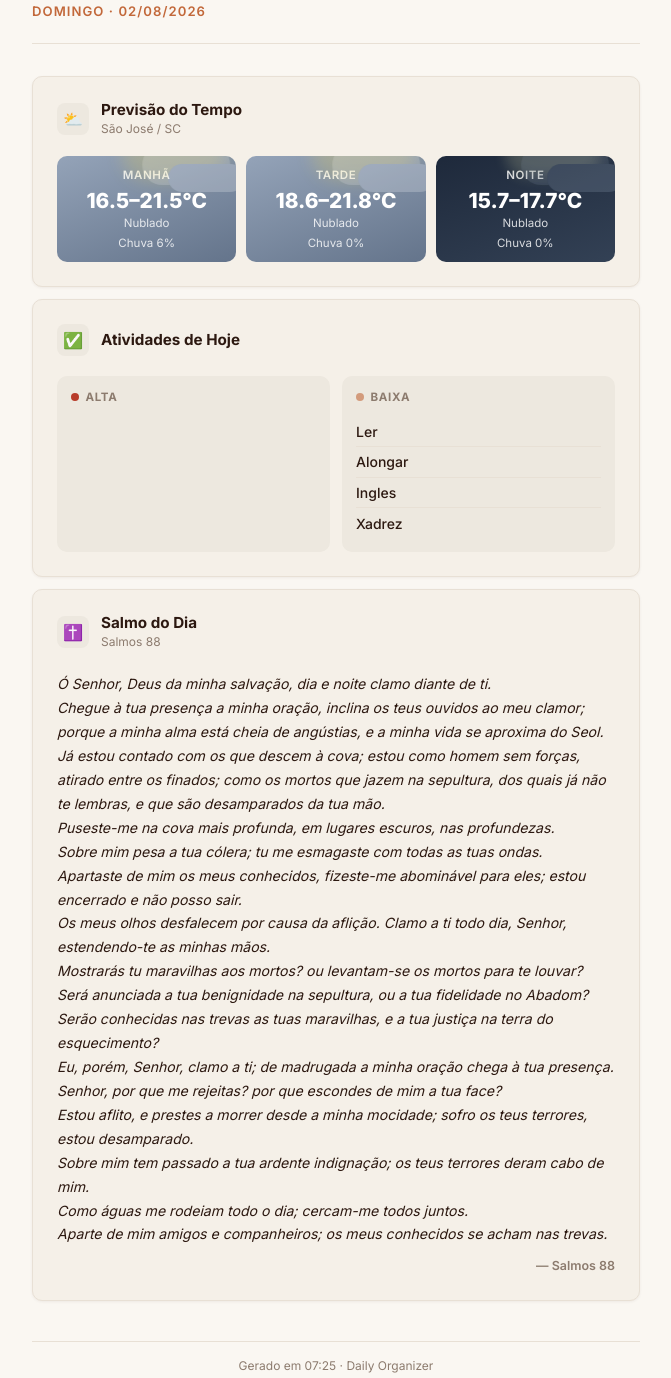
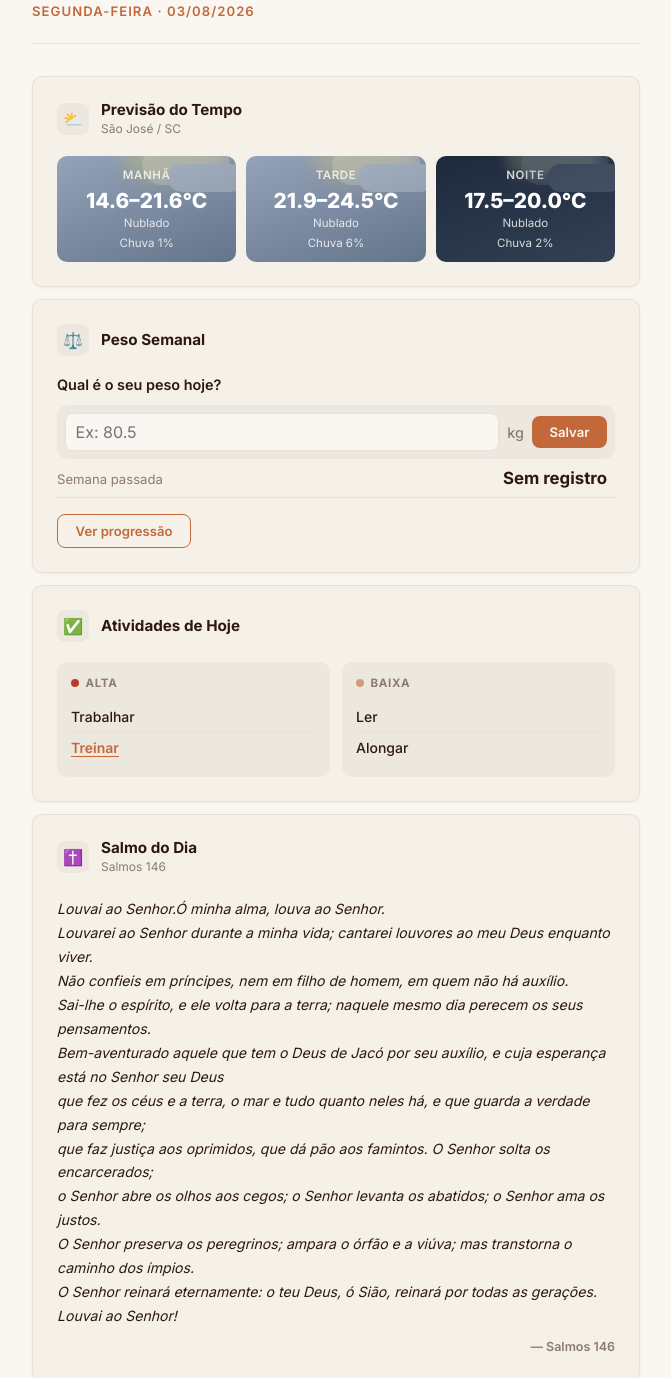
Before and after one commit to Flavio-Nieland/Daily-Planner, a plain HTML site: page docs/index.html in a window 1280 px wide. Shown: the part 104-1482 px from the top of the page, without its empty margins (304-975 px from the left). Drawn offline with nearby package versions, Linux system fonts and the light colour scheme.

Commit message:
chore: site do dia 2026-08-03

```diff
--- a/docs/index.html
+++ b/docs/index.html
@@ -4,7 +4,7 @@
 <head>
     <meta charset="UTF-8">
     <meta name="viewport" content="width=device-width, initial-scale=1.0">
-    <title>Seu Dia — 02/08/2026</title>
+    <title>Seu Dia — 03/08/2026</title>
     <link rel="preconnect" href="https://fonts.googleapis.com">
     <link rel="preconnect" href="https://fonts.gstatic.com" crossorigin>
     <link href="https://fonts.googleapis.com/css2?family=Inter:wght@400;500;600;700;800&family=Playfair+Display:wght@700&display=swap" rel="stylesheet">
@@ -562,7 +562,7 @@
 
     <div class="hero">
         <h1>Bom dia, Flávio!</h1>
-        <p class="hero-sub">Domingo &middot; 02/08/2026</p>
+        <p class="hero-sub">Segunda-feira &middot; 03/08/2026</p>
     </div>
 
     <!-- Previsão do Tempo -->
@@ -577,25 +577,130 @@
         <div class="weather-grid">
             <div class="weather-period wx-cloudy">
                 <div class="period-label">Manhã</div>
-                <div class="temp">16.5–21.5°C</div>
+                <div class="temp">14.6–21.6°C</div>
+                <div class="condition">Nublado</div>
+                <div class="rain">Chuva 1%</div>
+            </div>
+            <div class="weather-period wx-cloudy">
+                <div class="period-label">Tarde</div>
+                <div class="temp">21.9–24.5°C</div>
                 <div class="condition">Nublado</div>
                 <div class="rain">Chuva 6%</div>
             </div>
-            <div class="weather-period wx-cloudy">
-                <div class="period-label">Tarde</div>
-                <div class="temp">18.6–21.8°C</div>
-                <div class="condition">Nublado</div>
-                <div class="rain">Chuva 0%</div>
-            </div>
             <div class="weather-period wx-cloudy-night">
                 <div class="period-label">Noite</div>
-                <div class="temp">15.7–17.7°C</div>
+                <div class="temp">17.5–20.0°C</div>
                 <div class="condition">Nublado</div>
-                <div class="rain">Chuva 0%</div>
+                <div class="rain">Chuva 2%</div>
             </div>
         </div>
     </div>
 
+
+    <!-- Peso Semanal (apenas segunda-feira) -->
+    <div class="card" id="weight-card">
+        <div class="sec-head">
+            <span class="sec-icon">⚖️</span>
+            <span class="sec-title">Peso Semanal</span>
+        </div>
+
+        <div id="weight-entry-section">
+            <p class="weight-question">Qual é o seu peso hoje?</p>
+            <div class="weight-input-row">
+                <input type="number" id="weight-input" step="0.1" min="30" max="250" placeholder="Ex: 80.5">
+                <span class="weight-unit">kg</span>
+                <button class="btn-primary" onclick="saveWeight()">Salvar</button>
+            </div>
+        </div>
+
+        <div id="weight-saved-section" style="display:none">
+            <div class="weight-row">
+                <span class="weight-row-label">Hoje</span>
+                <span class="weight-row-value" id="today-weight-display">--</span>
+            </div>
+        </div>
+
+        <div class="weight-row">
+            <span class="weight-row-label">Semana passada</span>
+            <span class="weight-row-value" id="last-week-display">--</span>
+            <span id="weight-diff"></span>
+        </div>
+
+        <button class="btn-chart btn-outline" onclick="toggleChart()">Ver progressão</button>
+        <div id="chart-container" style="display:none">
+            <canvas id="weight-chart"></canvas>
+        </div>
+    </div>
+
+    <script src="https://cdn.jsdelivr.net/npm/chart.js@4/dist/chart.umd.min.js"></script>
+    <script>
+        const WK = 'daily-organizer-weights';
+        function getWeights() { return JSON.parse(localStorage.getItem(WK) || '{}'); }
+        function todayKey() { const d = new Date(); return d.toISOString().split('T')[0]; }
+        function lastMondayKey() { const d = new Date(); d.setDate(d.getDate() - 7); return d.toISOString().split('T')[0]; }
+
+        function saveWeight() {
+            const input = document.getElementById('weight-input');
+            const val = parseFloat(input.value.replace(',', '.'));
+            if (isNaN(val) || val < 30 || val > 250) return;
+            const weights = getWeights();
+            weights[todayKey()] = val;
+            localStorage.setItem(WK, JSON.stringify(weights));
+            showSavedState(val);
+            updateLastWeek(val);
+        }
+
+        function showSavedState(todayVal) {
+            document.getElementById('weight-entry-section').style.display = 'none';
+            const saved = document.getElementById('weight-saved-section');
+            saved.style.display = 'block';
+            document.getElementById('today-weight-display').textContent = todayVal + ' kg';
+        }
+
+        function updateLastWeek(todayVal) {
+            const weights = getWeights();
+            const last = weights[lastMondayKey()];
+            const el = document.getElementById('last-week-display');
+            const diffEl = document.getElementById('weight-diff');
+            if (last !== undefined) {
+                el.textContent = last + ' kg';
+                if (todayVal !== null && todayVal !== undefined) {
+                    const diff = (todayVal - last).toFixed(1);
+                    if (diff > 0)      diffEl.innerHTML = '<span class="weight-diff-pos">+' + diff + ' kg</span>';
+                    else if (diff < 0) diffEl.innerHTML = '<span class="weight-diff-neg">' + diff + ' kg</span>';
+                    else               diffEl.textContent = '= igual';
+                }
+            } else { el.textContent = 'Sem registro'; }
+        }
+
+        function toggleChart() {
+            const container = document.getElementById('chart-container');
+            if (container.style.display === 'none') { container.style.display = 'block'; renderChart(); }
+            else { container.style.display = 'none'; }
+        }
+
+        function renderChart() {
+            const weights = getWeights();
+            const entries = Object.entries(weights).sort(([a],[b]) => a.localeCompare(b));
+            if (entries.length === 0) return;
+            const labels = entries.map(([date]) => { const [y,m,d] = date.split('-'); return d+'/'+m; });
+            const data = entries.map(([,v]) => v);
+            const ctx = document.getElementById('weight-chart').getContext('2d');
+            if (window._wChart) window._wChart.destroy();
+            window._wChart = new Chart(ctx, {
+                type: 'line',
+                data: { labels, datasets: [{ label: 'Peso', data, borderColor: '#2563eb', backgroundColor: 'rgba(37,99,235,.08)', tension: .35, pointRadius: 5, pointBackgroundColor: '#2563eb', fill: true }] },
+                options: { responsive: true, plugins: { legend: { display: false } }, scales: { y: { beginAtZero: false, ticks: { callback: v => v + ' kg' } } } }
+            });
+        }
+
+        document.addEventListener('DOMContentLoaded', () => {
+            const weights = getWeights();
+            const today = weights[todayKey()];
+            if (today !== undefined) showSavedState(today);
+            updateLastWeek(today ?? null);
+        });
+    </script>
 
 
     <!-- Atividades do Dia -->
@@ -610,6 +715,18 @@
                     <span class="prio-dot dot-high"></span> Alta
                 </div>
                 <ul class="activity-list">
+
+                    <li class="activity-item">
+
+                            <span class="activity-name">trabalhar</span>
+
+                    </li>
+
+                    <li class="activity-item">
+
+                            <a href="treino.html" class="activity-link">treinar</a>
+
+                    </li>
 
                 </ul>
             </div>
@@ -631,18 +748,6 @@
 
                     </li>
 
-                    <li class="activity-item">
-
-                            <span class="activity-name">ingles</span>
-
-                    </li>
-
-                    <li class="activity-item">
-
-                            <span class="activity-name">xadrez</span>
-
-                    </li>
-
                 </ul>
             </div>
         </div>
@@ -659,35 +764,27 @@
             <span class="sec-icon">✝️</span>
             <div class="sec-texts">
                 <span class="sec-title">Salmo do Dia</span>
-                <span class="sec-sub">Salmos 88</span>
+                <span class="sec-sub">Salmos 146</span>
             </div>
         </div>
         <div class="psalm-body">
-            <p class="psalm-text">Ó Senhor, Deus da minha salvação, dia e noite clamo diante de ti.
-Chegue à tua presença a minha oração, inclina os teus ouvidos ao meu clamor;
-porque a minha alma está cheia de angústias, e a minha vida se aproxima do Seol.
-Já estou contado com os que descem à cova; estou como homem sem forças,
-atirado entre os finados; como os mortos que jazem na sepultura, dos quais já não te lembras, e que são desamparados da tua mão.
-Puseste-me na cova mais profunda, em lugares escuros, nas profundezas.
-Sobre mim pesa a tua cólera; tu me esmagaste com todas as tuas ondas.
-Apartaste de mim os meus conhecidos, fizeste-me abominável para eles; estou encerrado e não posso sair.
-Os meus olhos desfalecem por causa da aflição. Clamo a ti todo dia, Senhor, estendendo-te as minhas mãos.
-Mostrarás tu maravilhas aos mortos? ou levantam-se os mortos para te louvar?
-Será anunciada a tua benignidade na sepultura, ou a tua fidelidade no Abadom?
-Serão conhecidas nas trevas as tuas maravilhas, e a tua justiça na terra do esquecimento?
-Eu, porém, Senhor, clamo a ti; de madrugada a minha oração chega à tua presença.
-Senhor, por que me rejeitas? por que escondes de mim a tua face?
-Estou aflito, e prestes a morrer desde a minha mocidade; sofro os teus terrores, estou desamparado.
-Sobre mim tem passado a tua ardente indignação; os teus terrores deram cabo de mim.
-Como águas me rodeiam todo o dia; cercam-me todos juntos.
-Aparte de mim amigos e companheiros; os meus conhecidos se acham nas trevas.</p>
-            <div class="psalm-ref">— Salmos 88</div>
+            <p class="psalm-text">Louvai ao Senhor.Ó minha alma, louva ao Senhor.
+Louvarei ao Senhor durante a minha vida; cantarei louvores ao meu Deus enquanto viver.
+Não confieis em príncipes, nem em filho de homem, em quem não há auxílio.
+Sai-lhe o espírito, e ele volta para a terra; naquele mesmo dia perecem os seus pensamentos.
+Bem-aventurado aquele que tem o Deus de Jacó por seu auxílio, e cuja esperança está no Senhor seu Deus
+que fez os céus e a terra, o mar e tudo quanto neles há, e que guarda a verdade para sempre;
+que faz justiça aos oprimidos, que dá pão aos famintos. O Senhor solta os encarcerados;
+o Senhor abre os olhos aos cegos; o Senhor levanta os abatidos; o Senhor ama os justos.
+O Senhor preserva os peregrinos; ampara o órfão e a viúva; mas transtorna o caminho dos ímpios.
+O Senhor reinará eternamente: o teu Deus, ó Sião, reinará por todas as gerações. Louvai ao Senhor!</p>
+            <div class="psalm-ref">— Salmos 146</div>
         </div>
     </div>
 
 
     <footer>
-        Gerado em 07:25 &middot; Daily Organizer
+        Gerado em 09:11 &middot; Daily Organizer
     </footer>
 
 </body>
```
Also changed, not shown: docs/album-history-2.html (+1 -1 lines), docs/album-history-3.html (+1 -1 lines), docs/album-history-4.html (+1 -1 lines), docs/album-history-5.html (+1 -1 lines), docs/album-history.html (+1 -1 lines), docs/treino.html (+10 -10 lines).
